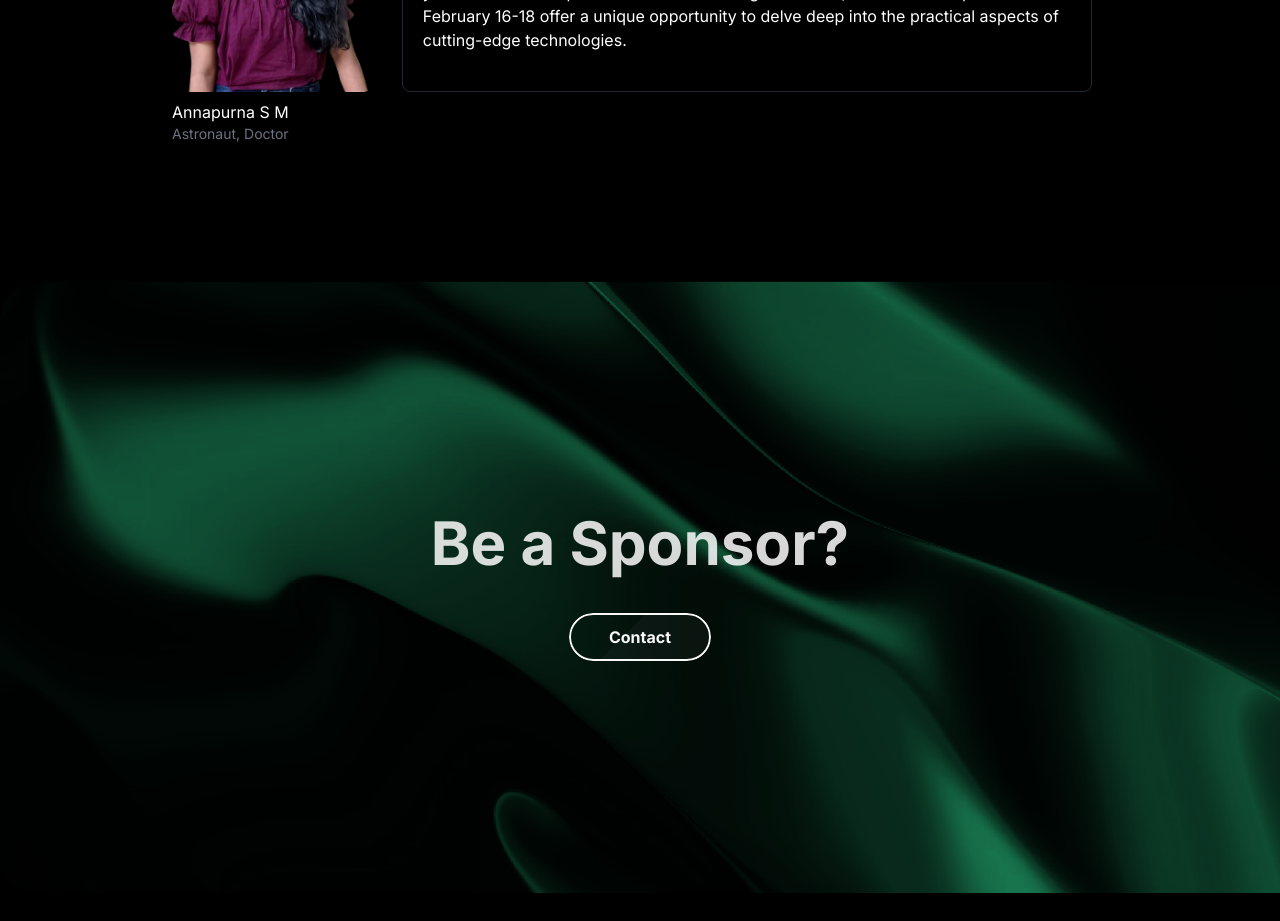
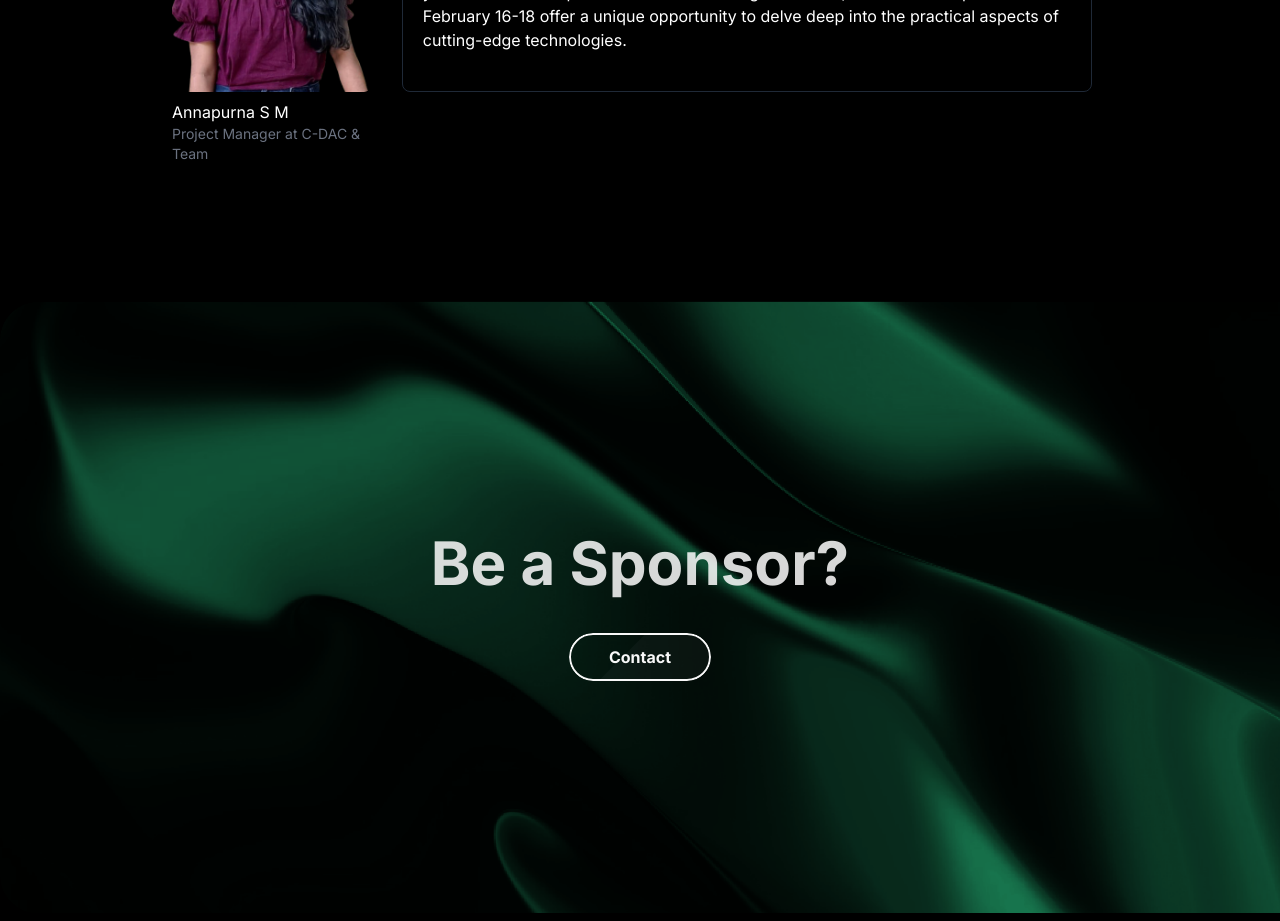
Before and after one commit to IEEE-FISAT-SB-WEBCOM/SpectroSpect-Main, a React (Vite) app in the folder frontend/: page /Workshops/1 in a window 1280 px wide. Shown: the part 1840-2761 px from the top of the page. Built offline with nearby package versions, Linux system fonts and the light colour scheme.

Commit message:
Workshop, Registration

```diff
--- a/frontend/src/components/Workshop.jsx
+++ b/frontend/src/components/Workshop.jsx
@@ -6,7 +6,7 @@ import screen from "../assets/p1.png"
 import scrn from "../assets/p2.png"
 import freen from "../assets/f2.png"
 import Footer from "./footer";
-const Workshop = ({About,ID,Name,Perks,Speaker,SpeakerImg,SpeakerDesc,MImg}) => {
+const Workshop = ({About,ID,Name,Perks,Speaker,SpeakerImg,SpeakerDesc,MImg,SpeakerDesig}) => {
 
   console.log(ID)
   const [isSticky, setIsSticky] = useState(false);
@@ -119,7 +119,7 @@ const Workshop = ({About,ID,Name,Perks,Speaker,SpeakerImg,SpeakerDesc,MImg}) =>
               </h6>
             </div>
             <div className="w-full md:w-1/4 pb-5 md:pb-0 flex items-center justify-start md:justify-end align-middle">
-              <a href="https://www.yepdesk.com/embed/open-register/6587c946c9e77c0001708f02/eev6mamlun">
+              <a href="https://www.yepdesk.com/embed/open-register/6591465546e0fb0001b7d5cb/fdj96uc2ai">
               <button
                 // href="#_\\"
                 className="relative inline-flex items-center justify-start inline-block px-10 py-3 overflow-hidden font-bold rounded-full group">
@@ -175,7 +175,7 @@ const Workshop = ({About,ID,Name,Perks,Speaker,SpeakerImg,SpeakerDesc,MImg}) =>
                       <dd className="font-medium">{Speaker}</dd>
                       <div>
                         <dd className="text-sm text-gray-500">
-                          {"Astronaut, Doctor"}
+                          {SpeakerDesig}
                         </dd>
                       </div>
                     </div>
```
